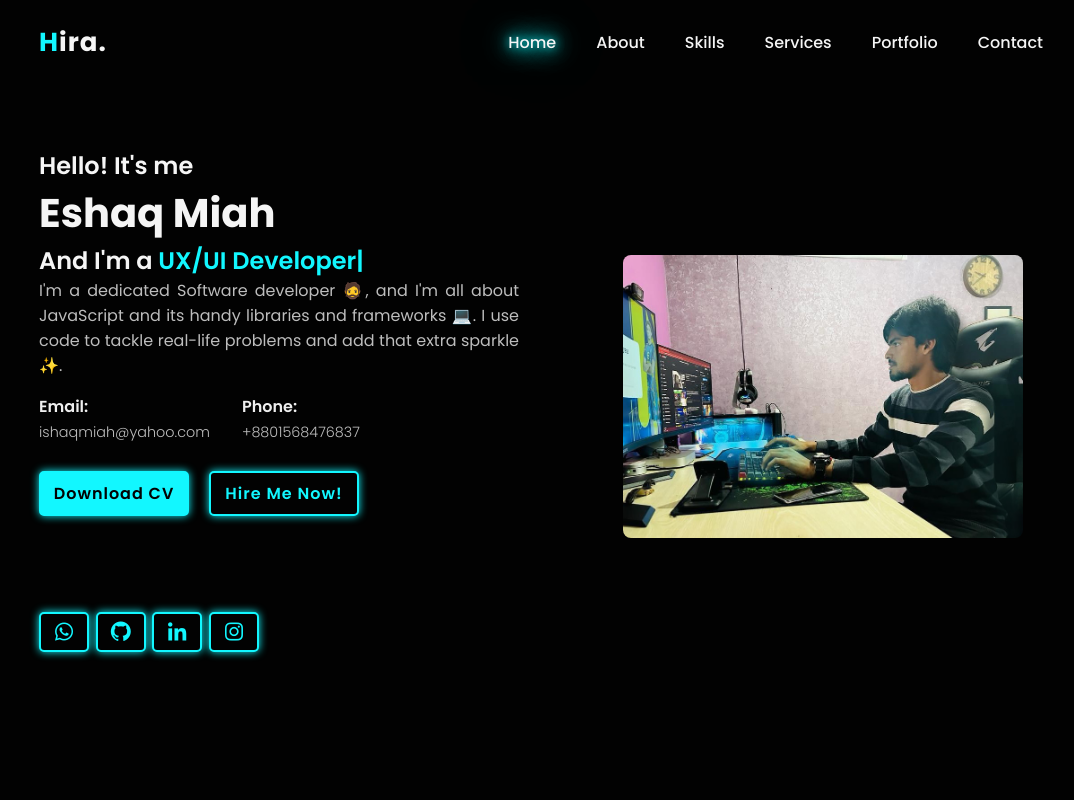
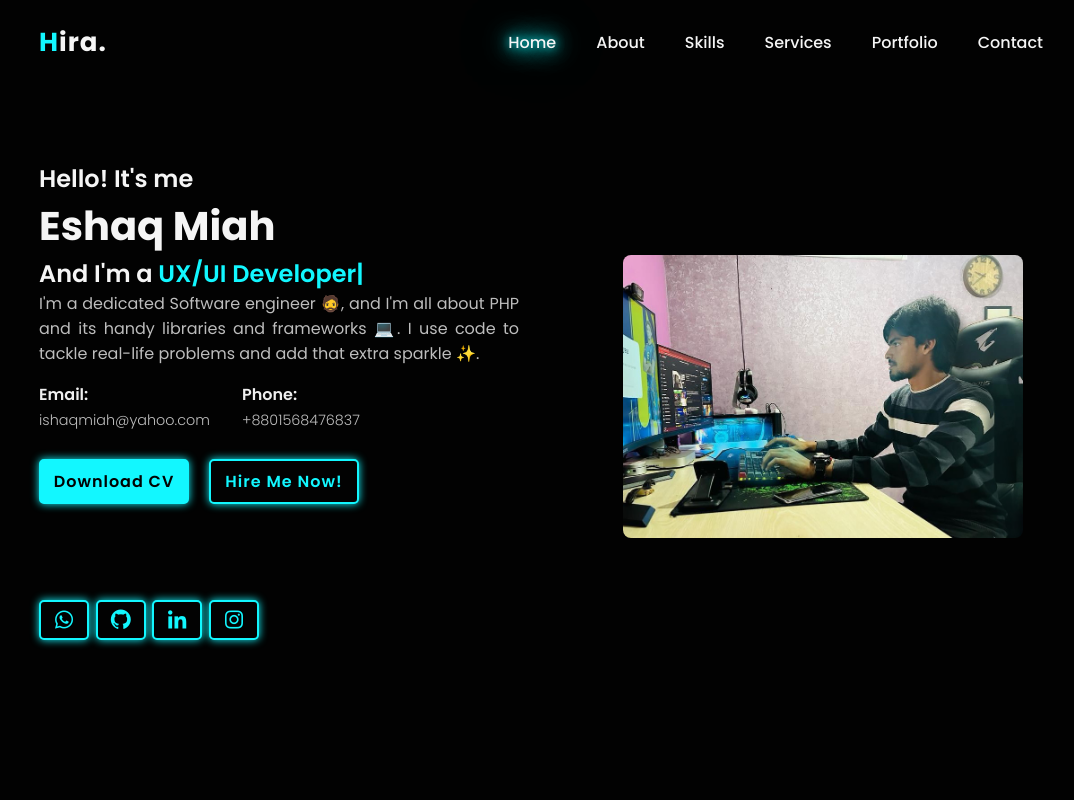
Before and after one commit to hiiipercy/hira, a React (Create React App) app: page / in a window 1280 px wide. Shown: the top 800 px of the page, without its empty margins (89-1163 px from the left). Built offline with nearby package versions, Linux system fonts and the light colour scheme.

Commit message:
Home.jsx

```diff
--- a/src/Home.jsx
+++ b/src/Home.jsx
@@ -24,7 +24,7 @@ export default function Home(){
                             />
                             </h3>
                         </div>
-                    <p className="text">I'm a dedicated Software developer 🧔, and I'm all about JavaScript and its handy libraries and frameworks 💻.
+                    <p className="text">I'm a dedicated Software engineer 🧔, and I'm all about PHP and its handy libraries and frameworks 💻.
                      I use code to tackle real-life problems and add that extra sparkle ✨.</p>
                     <div className="info-box">
                         <div className="mail-info">
```
